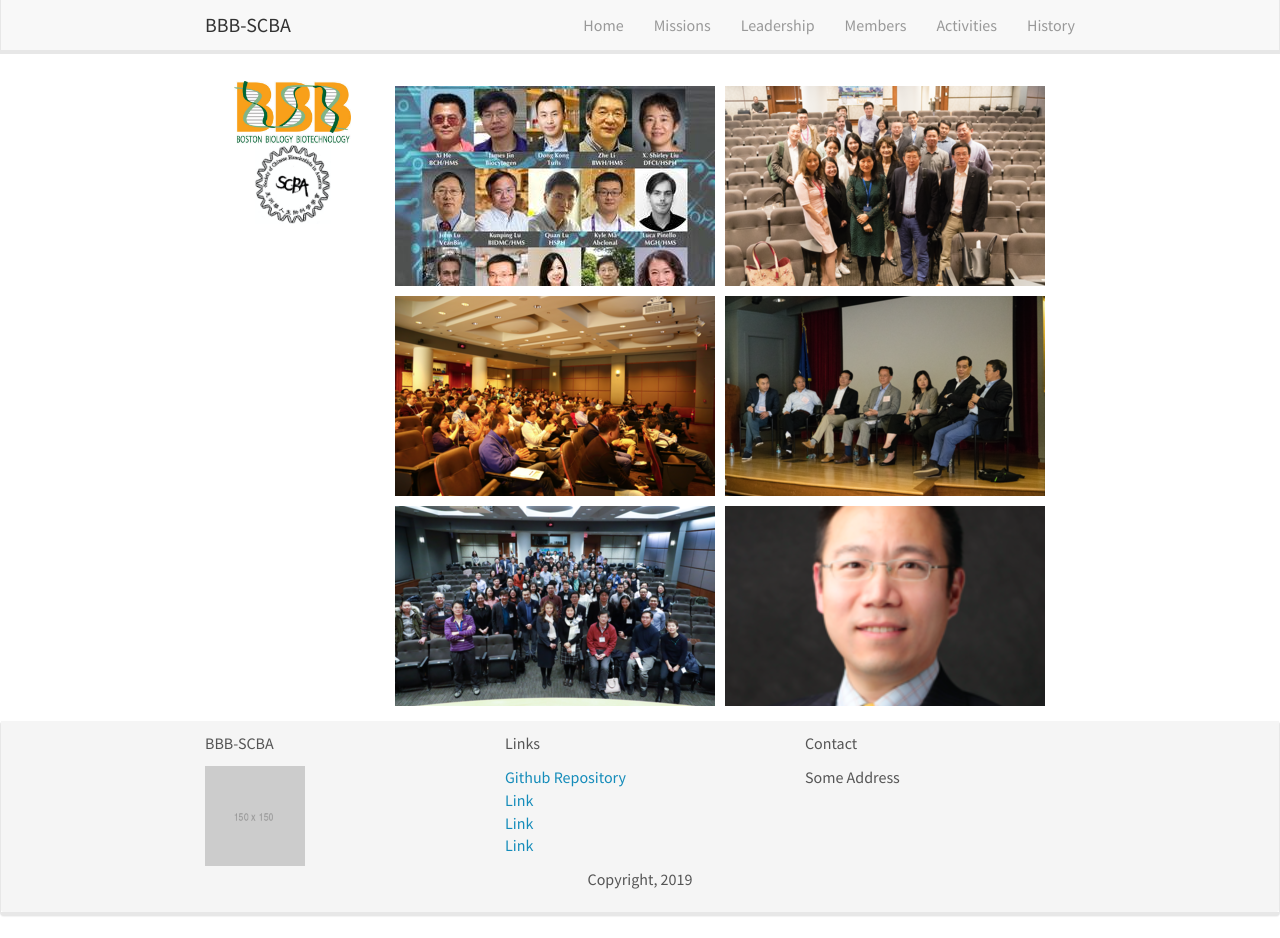
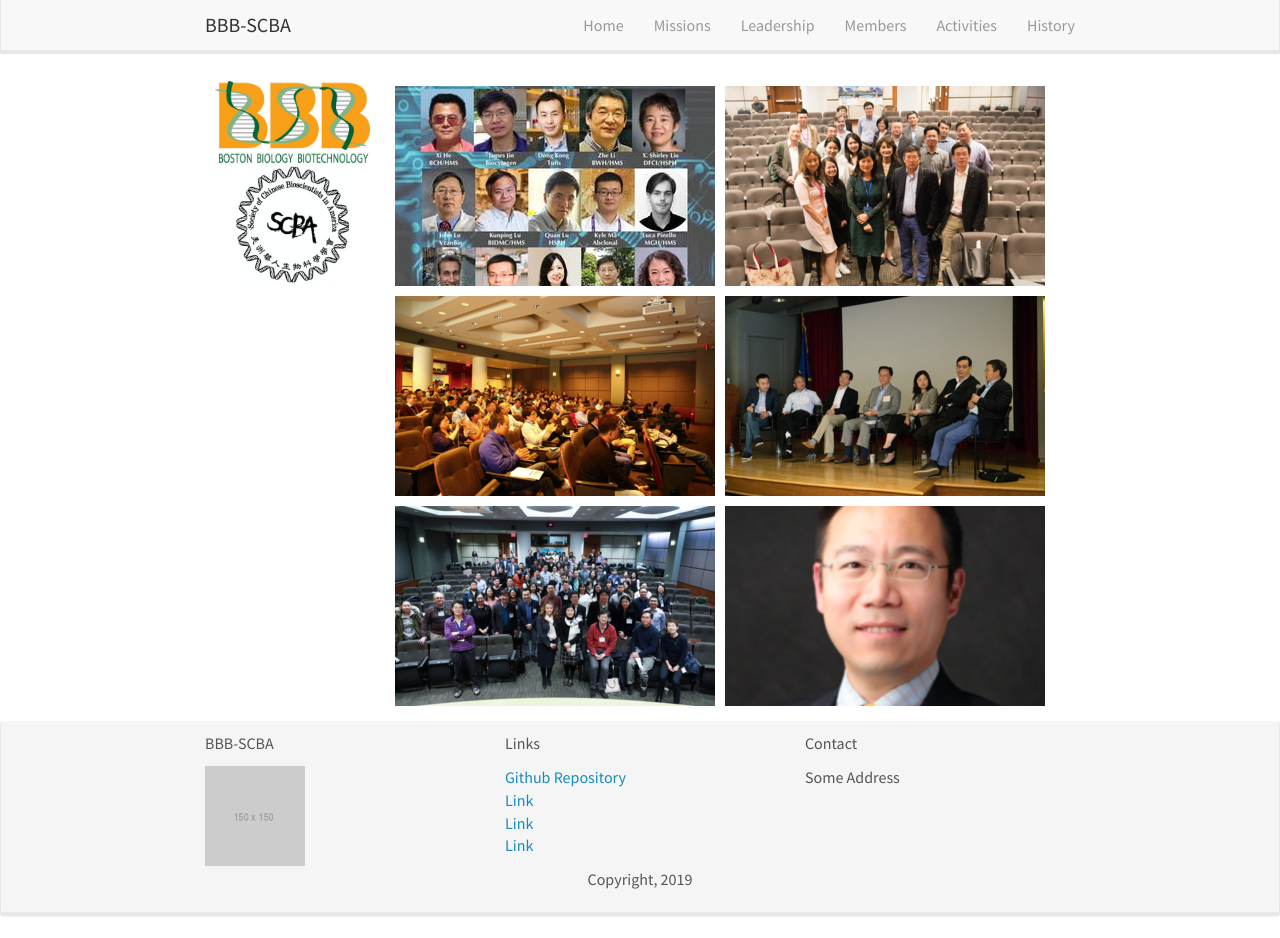
Before and after one commit to bbb-scba/bbb-scba.github.io, a Jekyll site: the page built from home.md, in a window 1280 px wide and 938 px high. Built offline with Jekyll 4.4.1, drawn with Linux system fonts in a browser that asks for light colours; nearby versions of some CDN libraries.

Commit message:
Update home.md

```diff
--- a/home.md
+++ b/home.md
@@ -10,8 +10,8 @@ permalink: /
   <div class="left" style="flex-basis: 50%; background-color: white; padding: 10px;">
 
 <p align="center">
-<img src="images/logo/bbb_logo_yl_xl_v1.jpg" alt="logo example 2" style="width:75%;height:75%">
-<img src="images/logo/screen_shot_2018-02-19_at_10.50.36_am_0.png" alt="logo example 3" style="width:50%;height:50%" >
+<img src="images/logo/bbb_logo_yl_xl_v1.jpg" alt="logo example 2" style="width:100%;height:100%">
+<img src="images/logo/screen_shot_2018-02-19_at_10.50.36_am_0.png" alt="logo example 3" style="width:75%;height:75%" >
 </p>
 
   </div>
```
